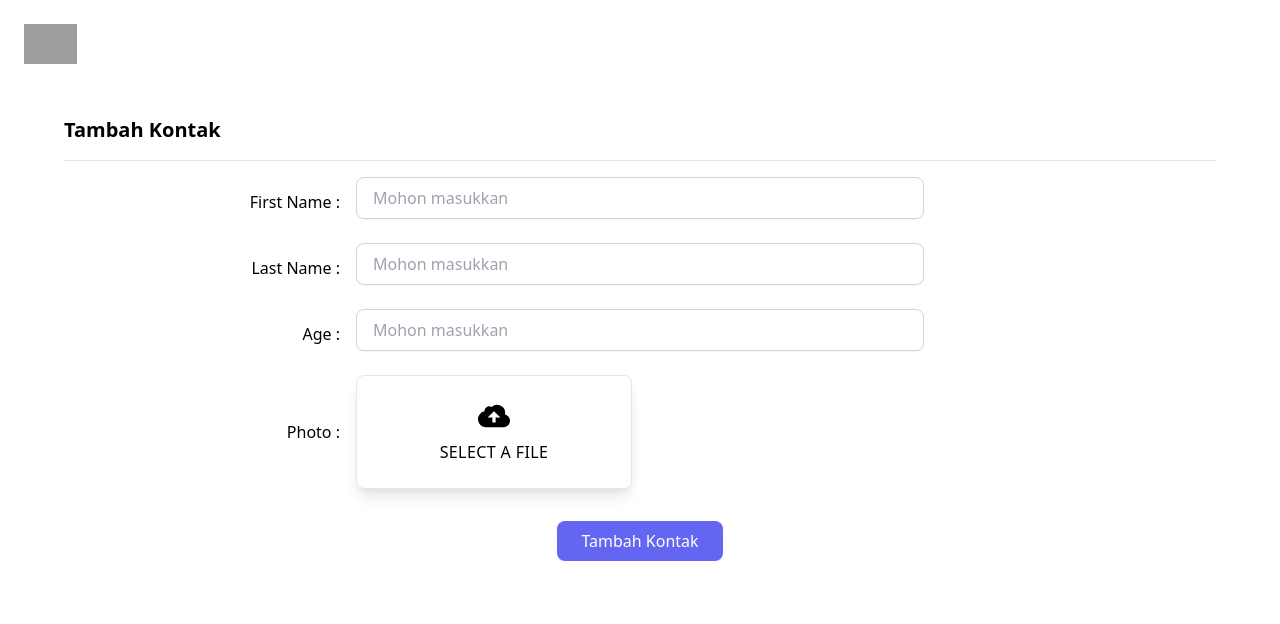
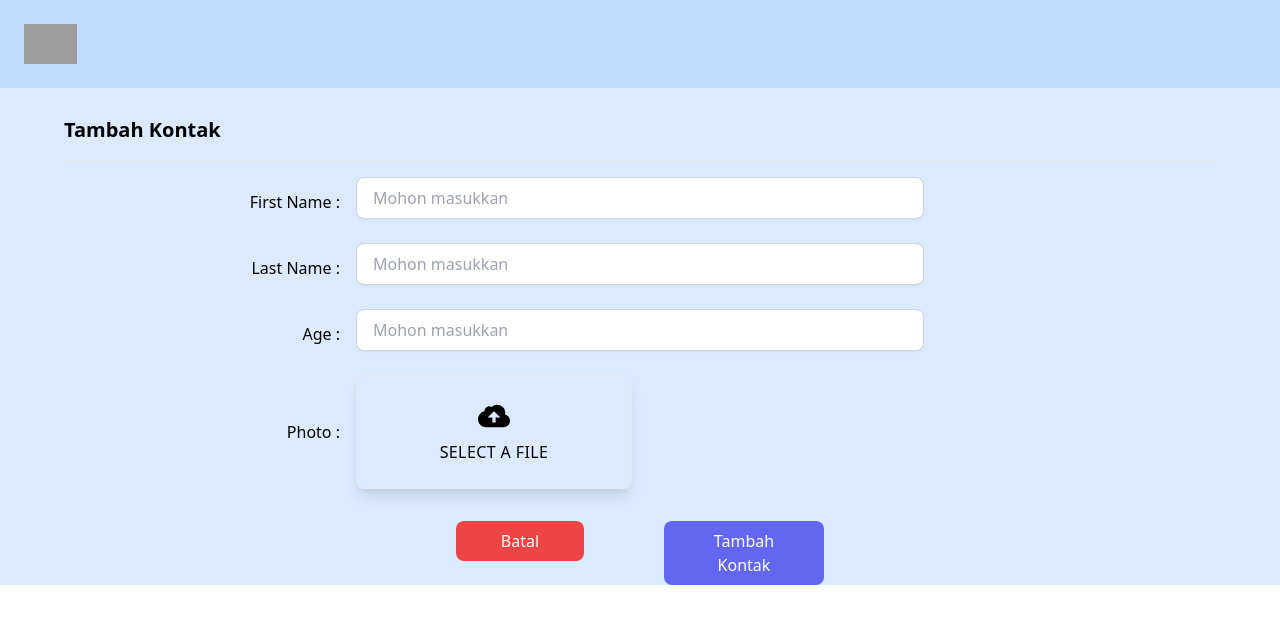
Before and after one commit to rizkymuhram312/Jenius-Front-End, a React (Create React App) app: page /addKontak in a window 1280 px wide. Shown: the top 624 px of the page. Built offline with nearby package versions, Linux system fonts and the light colour scheme; grey boxes are pictures that could not be loaded.

Commit message:
edit color

```diff
--- a/package.json
+++ b/package.json
@@ -19,7 +19,8 @@
     "web-vitals": "^1.0.1"
   },
   "scripts": {
-    "start": "node server.js",
+    "start": "craco start",
+
     "build": "craco build",
     "test": "craco test",
     "eject": "react-scripts eject"
--- a/src/App.js
+++ b/src/App.js
@@ -8,7 +8,7 @@ import EditKontak from "./components/EditKontak";
 function App() {
   return (
     <BrowserRouter>
-      <div className="bg-background w-full">
+      <div className="bg-blue-100 w-full">
         <Header />
         <div className="container w-full mx-auto px-4 pt-2 lg:pt-5">
           <Switch>
--- a/src/components/AddKontak.js
+++ b/src/components/AddKontak.js
@@ -60,6 +60,10 @@ export default function AddKontak() {
       .catch((e) => {
         setError(e.response.data.message);
       });
+  };
+
+  const batal = () => {
+    history.push("/");
   };
 
   return (
@@ -150,9 +154,16 @@ export default function AddKontak() {
             {/* <Upload  /> */}
           </div>
         </div>
-        <div className="flex justify-center items-baseline">
+        <div className="flex justify-center items-baseline ">
+        <button
+            className="mt-4 bg-red-500 mx-10 w-32 text-white py-2 px-6 rounded-lg flex justify-center items-baseline"
+            values="batal"
+            onClick={batal}
+          >
+            Batal
+          </button>
           <button
-            className="mt-4 bg-indigo-500 text-white py-2 px-6 rounded-lg flex justify-center items-baseline"
+            className="mt-4 bg-indigo-500 mx-10 w-40 text-white py-2 px-6 rounded-lg flex justify-center items-baseline"
             values="tambahKontak"
             onClick={tambahKontak}
           >
--- a/src/components/EditKontak.js
+++ b/src/components/EditKontak.js
@@ -90,6 +90,10 @@ export default function EditKontak() {
       });
   };
 
+  const batal = () => {
+    history.push("/");
+  };
+
   return (
     <>
       <div className="relative py-1 sm:max-w-xl mx-auto text-center">
@@ -180,8 +184,16 @@ export default function EditKontak() {
           </div>
         </div>
         <div className="flex justify-center items-baseline">
+        <button
+            className="mt-4 bg-red-500 mx-10 w-32 text-white py-2 px-6 rounded-lg flex justify-center items-baseline"
+            values="batal"
+            onClick={batal}
+          >
+            Batal
+          </button>
+
           <button
-            className="mt-4 bg-indigo-500 text-white py-2 px-6 rounded-lg flex justify-center items-baseline"
+            className="mt-4 bg-indigo-500 mx-10 text-white py-2 px-6 rounded-lg flex justify-center items-baseline"
             values="updateKontak"
             onClick={updateKontak}
           >
--- a/src/components/Header.js
+++ b/src/components/Header.js
@@ -3,7 +3,7 @@ import React from "react";
 export default function Header() {
   return (
     <div>
-      <nav class="flex items-center justify-between flex-wrap bg-teal p-6">
+      <nav class="flex items-center justify-between flex-wrap bg-blue-200 p-6">
         <div class="flex items-center flex-no-shrink text-white mr-6">
           <img
             class="h-10"
--- a/src/components/Kontak.js
+++ b/src/components/Kontak.js
@@ -41,18 +41,18 @@ export default function Kontak() {
     // </div>
 
     <div class="w-full  mb-12 xl:mb-0 px-4">
-      <div class="relative flex flex-col min-w-0 break-words bg-white w-full mb-6 shadow-lg rounded">
-        <div class="rounded-t mb-0 px-4 py-3 border-0">
+      <div class="relative flex flex-col min-w-0 break-words bg-white w-full mb-6 shadow-lg rounded bg-blue-400">
+        <div class="rounded-t mb-0 px-4 py-3 border-0 bg-blue-500">
           <div class="flex flex-wrap items-center">
-            <div class="relative w-full px-4 max-w-full flex-grow flex-1">
-              <h3 class="font-semibold text-base text-gray-800">
+            <div class="relative w-full px-4 max-w-full flex-grow flex-1 ">
+              <h3 class="font-semibold text-xl text-blue-50">
                 List Contact
               </h3>
             </div>
             <div class="relative w-full px-4 max-w-full flex-grow flex-1 text-right">
               <button
                 onClick={inputKontak}
-                className="px-6 bg-gray-100 text-gray-600 align-middle border border-solid border-gray-200 py-3 text-xs uppercase border-l-0 border-r-0 whitespace-no-wrap font-semibold text-left"
+                className="px-6 bg-blue-700 text-blue-50 align-middle border border-solid border-blue-800 hover:bg-blue-200 hover:text-blue-800 py-3 text-xs uppercase border-l-0 border-r-0 whitespace-no-wrap font-semibold text-left"
                 type="button"
               >
                 Add Contact
@@ -61,13 +61,13 @@ export default function Kontak() {
           </div>
         </div>
         <div class="block w-full overflow-x-auto">
-          <div class="container my-12 mx-auto px-4 md:px-12">
+          <div class="container my-4 mx-auto px-4 md:px-12">
             <div class="flex flex-wrap -mx-1 lg:-mx-4">
               {kontak.data ? (
                 kontak.data.map((x, index) => {
                   return (
                     <div class="my-1 px-1 w-full md:w-1/3 lg:my-4 lg:px-4 lg:w-1/4">
-                      <article class="overflow-hidden rounded-lg shadow-lg bg-blue-200">
+                      <article class="overflow-hidden rounded-lg shadow-lg bg-blue-100">
                         <a class="flex items-center" href="#">
                           <img
                             alt="Placeholder"
@@ -91,7 +91,7 @@ export default function Kontak() {
                         <footer class="flex items-center justify-between leading-none p-2 md:p-4">
                           <button
                             onClick={() => editKontak(x.id)}
-                            className="text-gray-600 bg-transparent border border-solid border-gray-300 hover:bg-gray-600 hover:text-white active:bg-blue-600 font-bold uppercase text-xs px-4 py-2 rounded outline-none focus:outline-none mr-1 mb-1 ease-linear transition-all duration-150"
+                            className="text-blue-50 bg-transparent w-20 bg-blue-400 border border-solid border-gray-300 hover:bg-blue-600 hover:text-white active:bg-blue-600 font-bold uppercase text-xs px-4 py-2 rounded outline-none focus:outline-none mr-1 mb-1 ease-linear transition-all duration-150"
                             type="button"
                           >
                             Edit
@@ -107,7 +107,7 @@ export default function Kontak() {
                                 deleteKontak(x.id);
                               }
                             }}
-                            className="text-gray-600 bg-transparent border border-solid border-gray-300 hover:bg-gray-600 hover:text-white active:bg-blue-600 font-bold uppercase text-xs px-4 py-2 rounded outline-none focus:outline-none mr-1 mb-1 ease-linear transition-all duration-150"
+                            className="text-blue-50 w-20 bg-transparent bg-blue-400 border border-solid border-gray-300 hover:bg-blue-600 hover:text-white active:bg-blue-600 font-bold uppercase text-xs px-4 py-2 rounded outline-none focus:outline-none mr-1 mb-1 ease-linear transition-all duration-150"
                             type="button"
                           >
                             Delete
```
